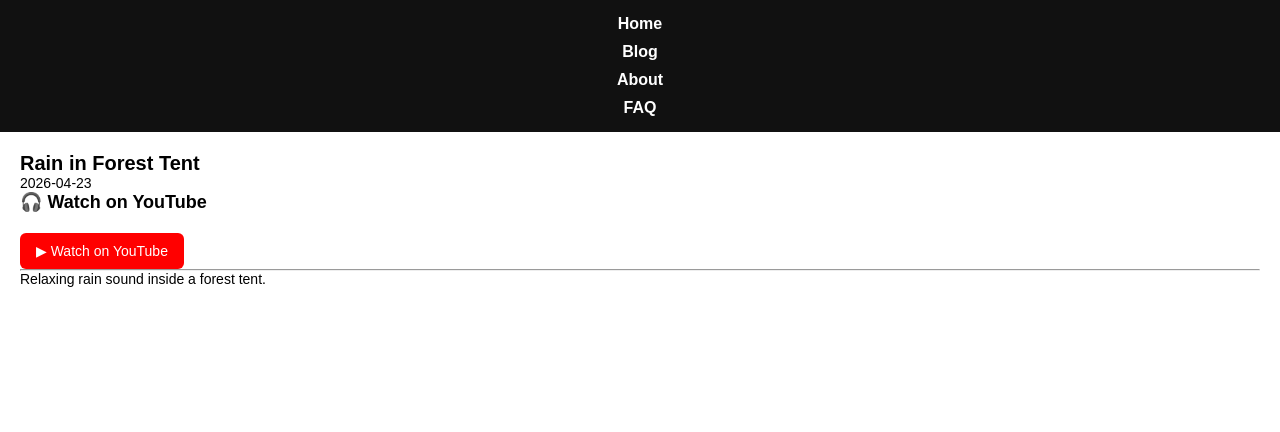
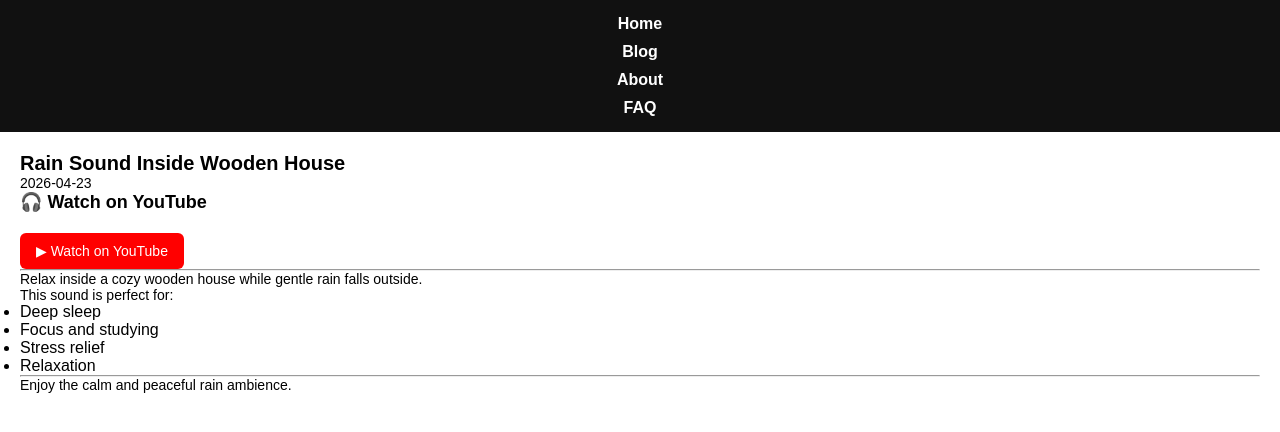
Before and after one commit to choijangwook/rain-deep-sleep, a Jekyll site: the page built from _posts/2026-04-23-Rain Sound Inside Wooden House.md, in a window 1280 px wide. Shown: the top 432 px of the page. Built offline with Jekyll 4.4.1, drawn with Linux system fonts in a browser that asks for light colours.

Commit message:
Update 2026-04-23-Rain Sound Inside Wooden House.md

```diff
--- a/_posts/2026-04-23-Rain Sound Inside Wooden House.md
+++ b/_posts/2026-04-23-Rain Sound Inside Wooden House.md
@@ -1,8 +1,8 @@
 ---
 layout: post
-title: "Rain in Forest Tent"
+title: "Rain Sound Inside Wooden House"
 date: 2026-04-23
-youtube_id: z9EeJnHKQ1M
+youtube_id: qstgnUFHMHA
 ---
 
 ## 🎧 Watch on YouTube
@@ -13,4 +13,15 @@ youtube_id: z9EeJnHKQ1M
 
 ---
 
-Relaxing rain sound inside a forest tent.
+Relax inside a cozy wooden house while gentle rain falls outside.
+
+This sound is perfect for:
+
+- Deep sleep
+- Focus and studying
+- Stress relief
+- Relaxation
+
+---
+
+Enjoy the calm and peaceful rain ambience.
```
